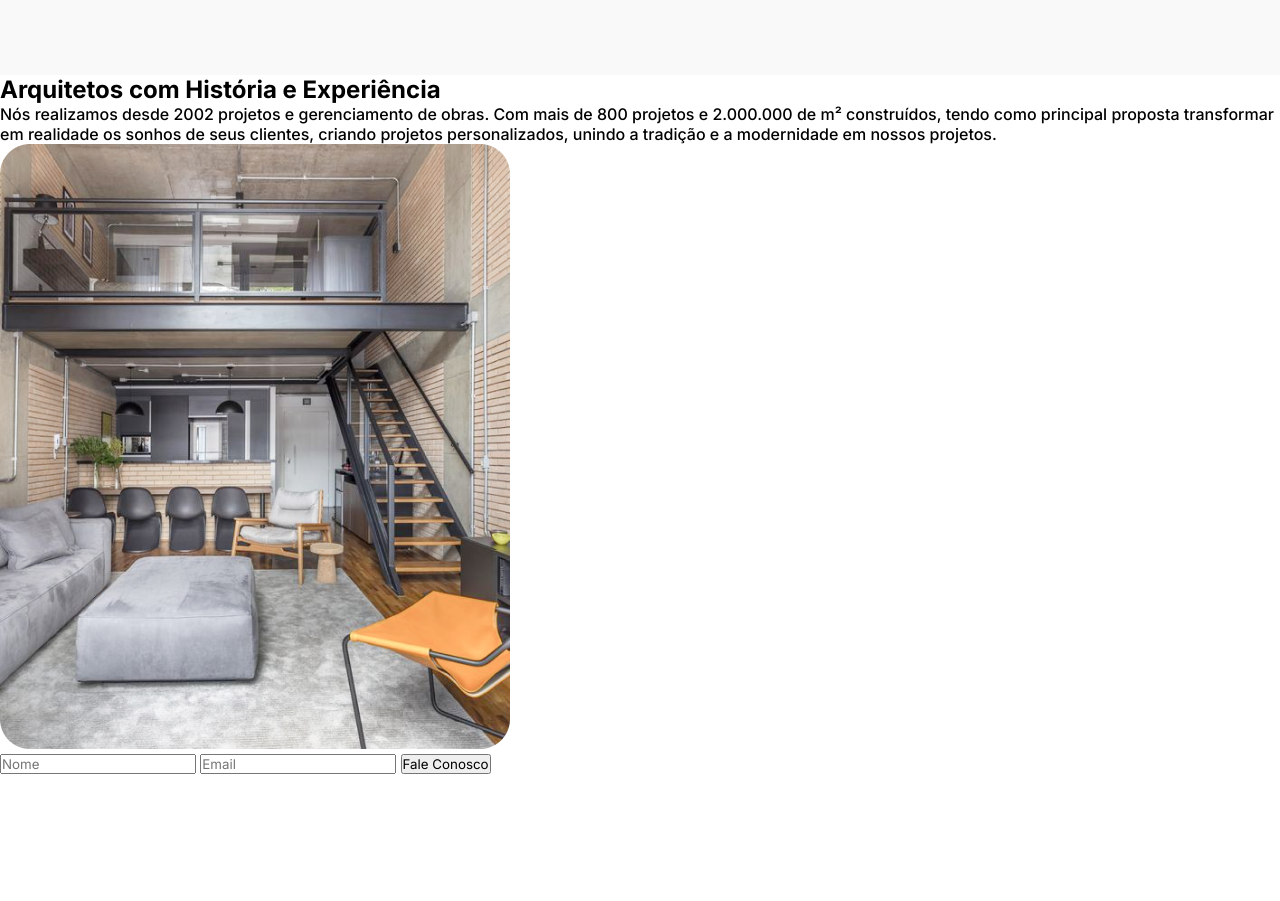
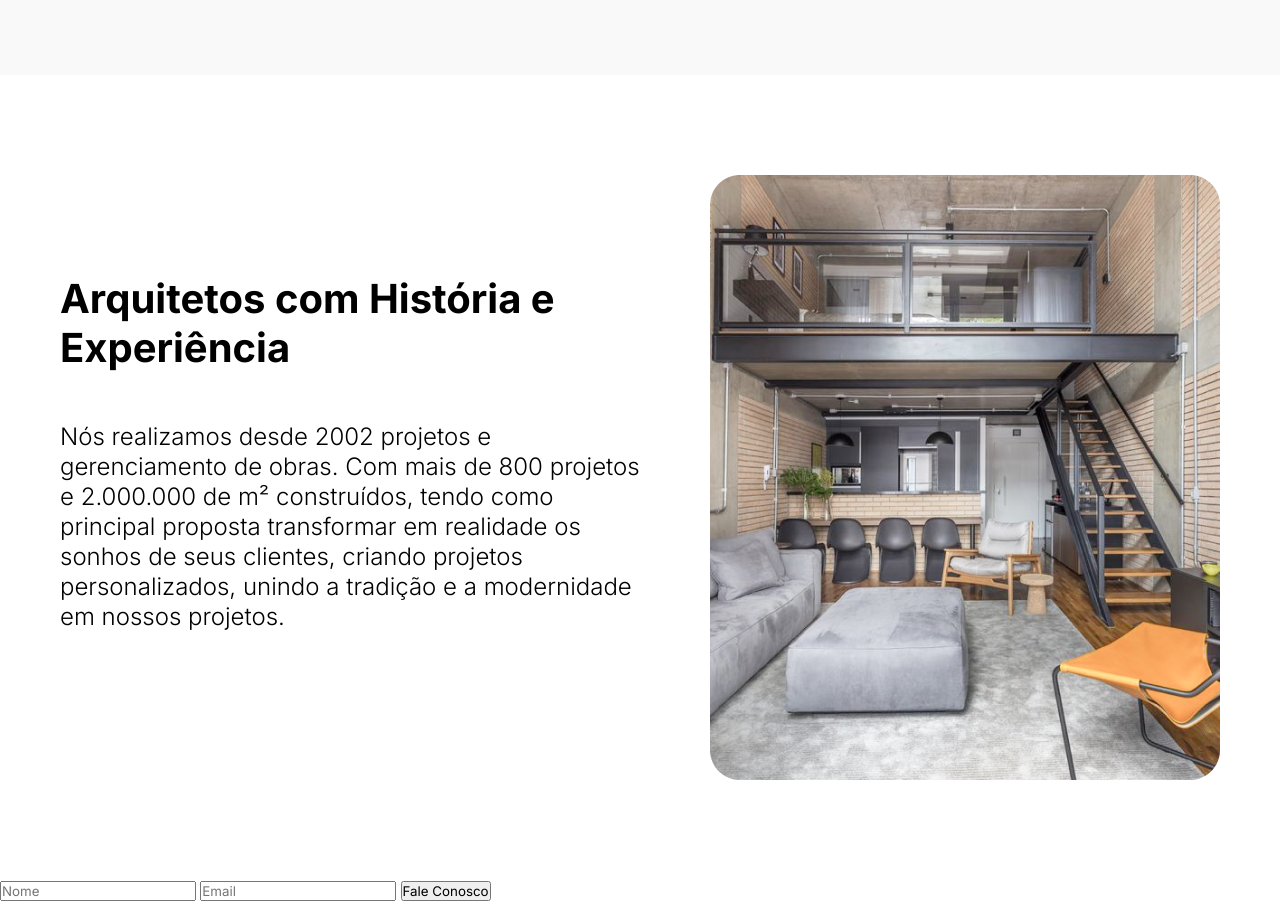
Before and after one commit to douglasjorge10/landingPageArquiteturaDNC, a plain HTML site: page index.html in a window 1280 px wide. Shown: the part 629-1530 px from the top of the page. Before the commit the page ends 1403 px from the top, so only its background shows below. Drawn offline with Linux system fonts and the light colour scheme.

Commit message:
style section historyExpe

```diff
--- a/css/style.css
+++ b/css/style.css
@@ -31,7 +31,7 @@ header{
 .list-item_text{
     font-size: 20px;
 }
-/* metrica */
+/* Section metrica */
 .metrica{
     display: flex;
     background-color: #F9F9F9;
@@ -56,3 +56,28 @@ header{
     font-size: 20px;
     font-weight: 400;
 }
+/* section historiaExpe */
+.historyExpe{
+    display: flex;
+    justify-content: space-between;
+    align-items: center;
+    width: 100%;
+    padding: 100px 60px;
+    gap: 60px;
+}
+.historyExpe_content{
+    display: flex;
+    flex-flow: column wrap;
+    gap: 50px;
+    width: 70%;
+    margin-bottom: 50px;
+}
+.historyExpe_title{
+    font-size: 40px;
+}
+.historyExpe_text{
+    font-size: 24px;
+    font-weight: 300;
+    line-height: 30px;
+}
+/* footer form */
--- a/index.html
+++ b/index.html
@@ -36,8 +36,8 @@
                  <div class="historyExpe_content">
                     <h2 class="historyExpe_title">Arquitetos com História e Experiência</h2>
                     <p class="historyExpe_text">Nós realizamos desde 2002 projetos e gerenciamento de obras. Com mais de 800 projetos e 2.000.000 de m² construídos, tendo como principal proposta transformar em realidade os sonhos de seus clientes, criando projetos personalizados, unindo a tradição e a modernidade em nossos projetos.</p>
-                    <img src="./img/img-aquitetura.png" alt="img-aquitetura">
-                 </div>
+                </div>
+                <img class="historyExpe_img" src="./img/img-aquitetura.png" alt="img-aquitetura">
         </section>
     </main>
     <footer >
```
